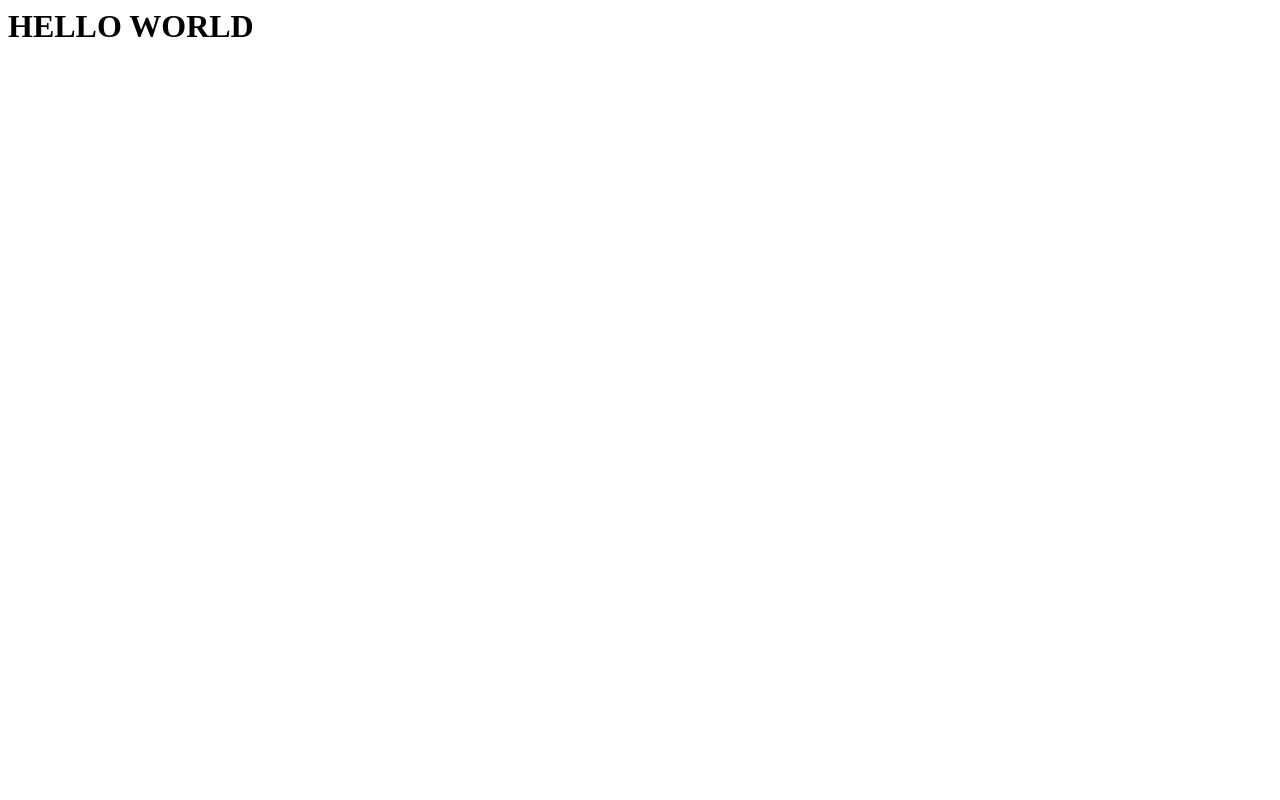
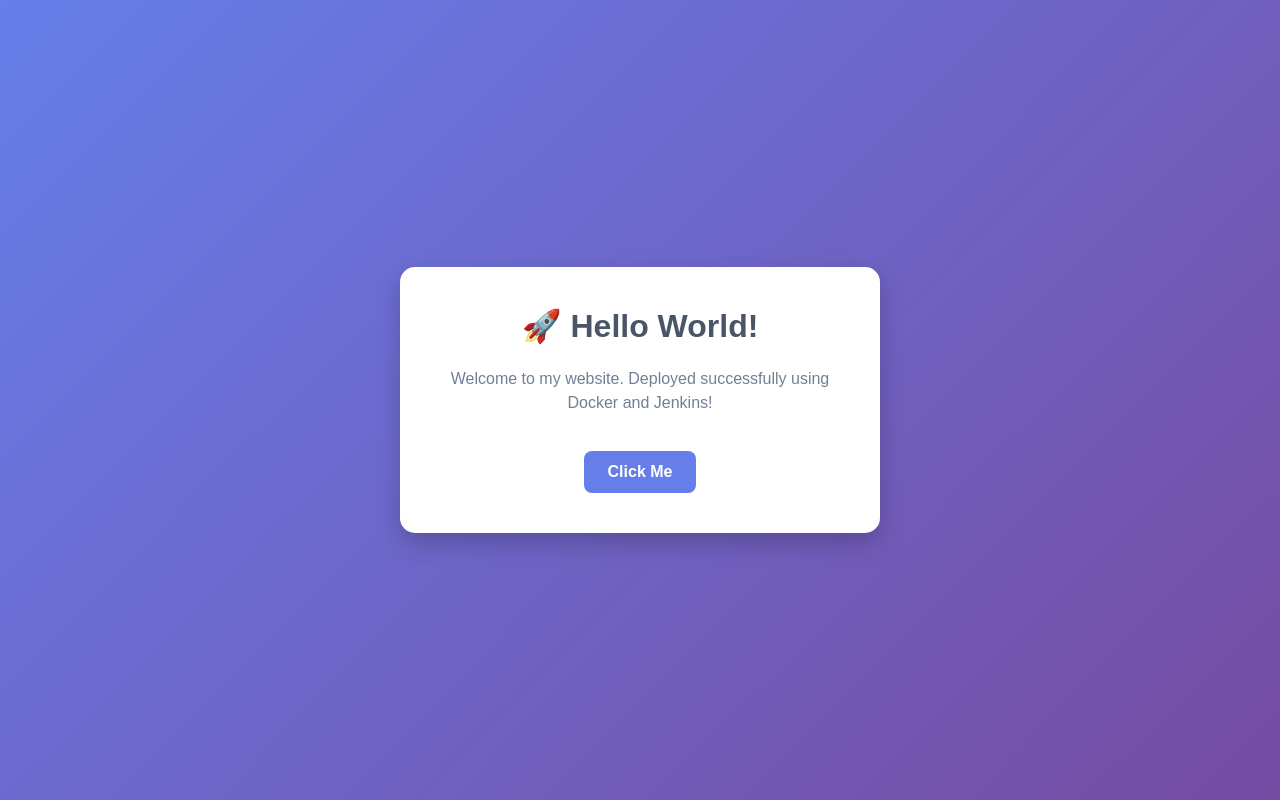
Before and after one commit to fatima-is-1102/d1, a plain HTML site: page index.html in a window 1280 px wide. Drawn offline with Linux system fonts and the light colour scheme.

Commit message:
Update index.html

```diff
--- a/index.html
+++ b/index.html
@@ -1,3 +1,63 @@
-<html>
-  <h1>HELLO WORLD</h1>
+<!DOCTYPE html>
+<html lang="en">
+<head>
+    <meta charset="UTF-8">
+    <meta name="viewport" content="width=device-width, initial-scale=1.0">
+    <title>My Web App</title>
+    <style>
+        body {
+            margin: 0;
+            height: 100vh;
+            display: flex;
+            justify-content: center;
+            align-items: center;
+            font-family: Arial, sans-serif;
+            background: linear-gradient(135deg, #667eea, #764ba2);
+            color: #333;
+        }
+
+        .box {
+            background: white;
+            padding: 40px;
+            border-radius: 15px;
+            text-align: center;
+            box-shadow: 0 10px 25px rgba(0, 0, 0, 0.2);
+            max-width: 400px;
+        }
+
+        h1 {
+            margin-top: 0;
+            color: #4a5568;
+        }
+
+        p {
+            color: #718096;
+            line-height: 1.5;
+        }
+
+        .btn {
+            display: inline-block;
+            margin-top: 20px;
+            padding: 12px 24px;
+            background: #667eea;
+            color: white;
+            text-decoration: none;
+            border-radius: 8px;
+            font-weight: bold;
+        }
+
+        .btn:hover {
+            background: #5a67d8;
+        }
+    </style>
+</head>
+<body>
+
+    <div class="box">
+        <h1>🚀 Hello World!</h1>
+        <p>Welcome to my website. Deployed successfully using Docker and Jenkins!</p>
+        <a href="#" class="btn" onclick="alert('Everything is working great!')">Click Me</a>
+    </div>
+
+</body>
 </html>
```
